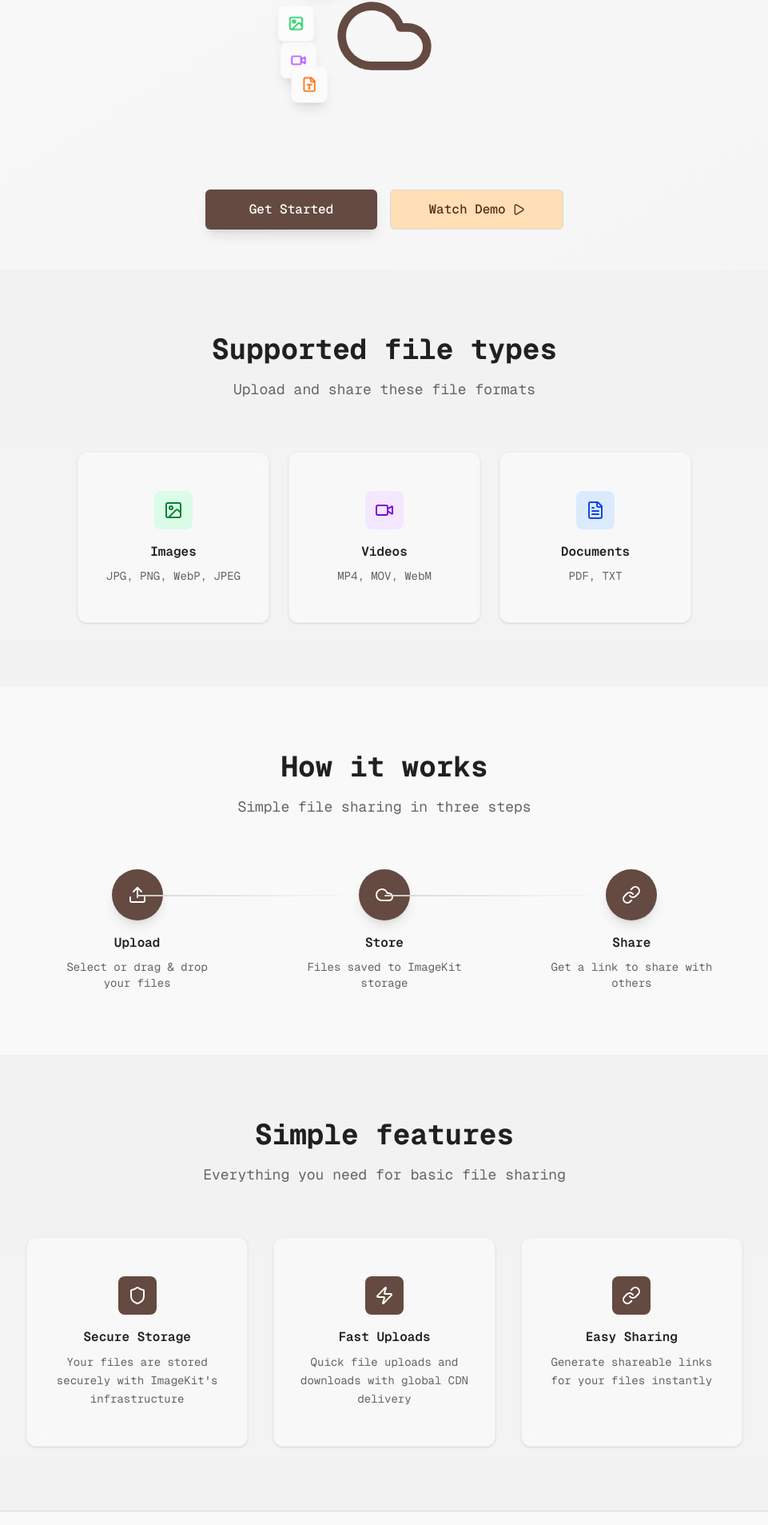
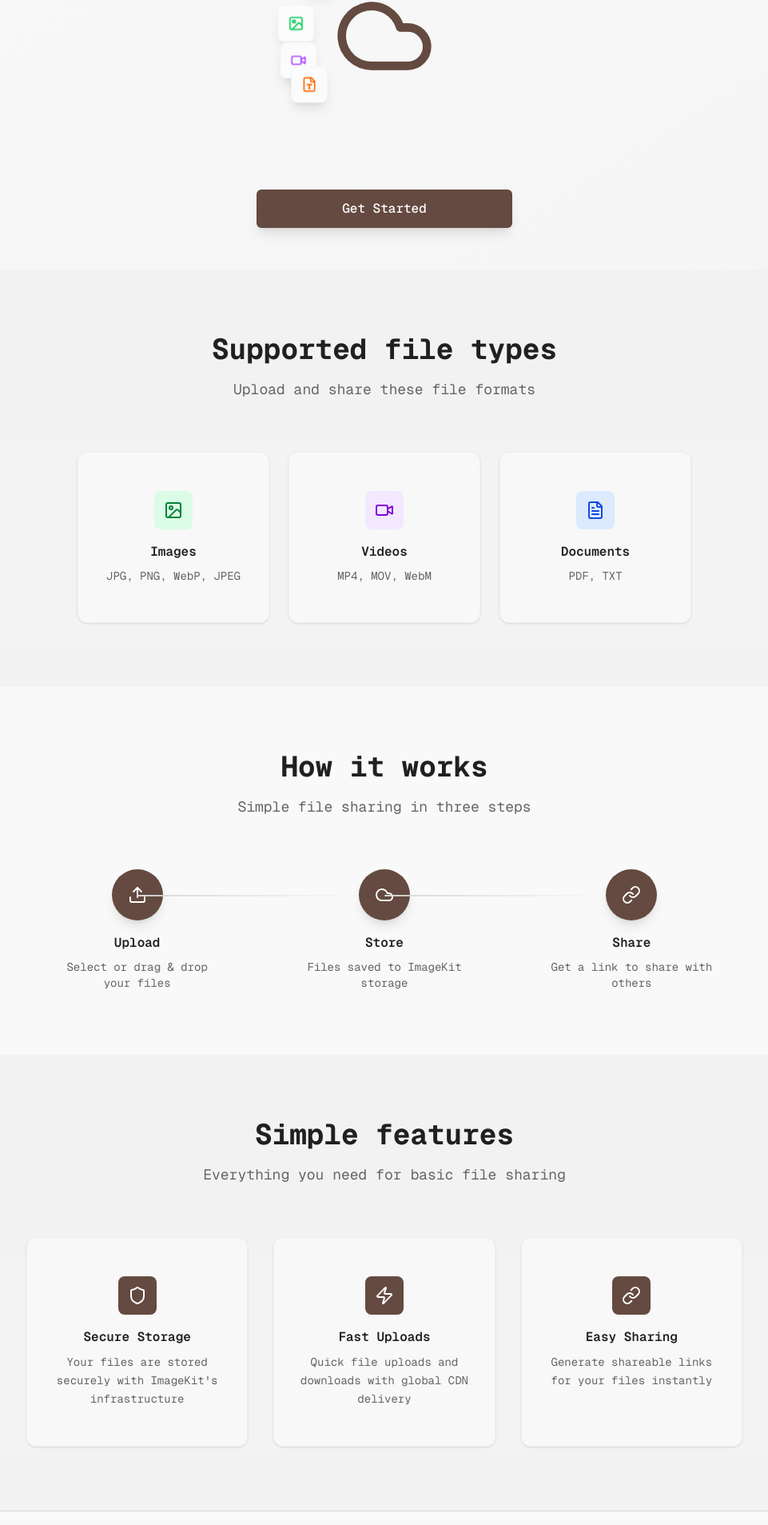
Before and after one commit to saharansameer/dropion, a Next.js app: page / in a window 1280 px wide. Shown: the part 463-2370 px from the top of the page at 80% size, without its empty margins (159-1120 px from the left). Built offline with nearby package versions, Linux system fonts and the light colour scheme.

Commit message:
chore: update README, favicon and hero section cta

```diff
--- a/components/Hero/hero-section.tsx
+++ b/components/Hero/hero-section.tsx
@@ -12,14 +12,11 @@ import {
   ImageIcon,
   Video,
   FileType,
-  Play,
 } from "lucide-react";
 import Link from "next/link";
 import Image from "next/image";
-import { getCurrentFullYear } from "@/lib/utils";
 
 export default function HeroSection() {
-
   const floatingFiles = [
     { icon: FileText, delay: 0, x: -20, y: -30, color: "text-blue-500" },
     { icon: ImageIcon, delay: 0.2, x: 20, y: -20, color: "text-green-500" },
@@ -142,9 +139,7 @@ export default function HeroSection() {
             </motion.div>
 
             {/* Animated File Upload Visual */}
-            <motion.div
-              className="w-full max-w-sm sm:max-w-md md:max-w-lg lg:max-w-xl h-48 sm:h-52 md:h-56 mx-auto mb-20 mt-5"
-            >
+            <motion.div className="w-full max-w-sm sm:max-w-md md:max-w-lg lg:max-w-xl h-48 sm:h-52 md:h-56 mx-auto mb-20 mt-5">
               <motion.div
                 className="w-full h-full relative"
                 whileHover={{ scale: 1.02 }}
@@ -204,7 +199,7 @@ export default function HeroSection() {
 
             {/* CTA Links */}
             <motion.div
-              className="flex flex-col sm:flex-row gap-4 w-full max-w-md mx-auto"
+              className="flex w-full max-w-xs mx-auto"
               initial={{ opacity: 0, y: 30 }}
               animate={{ opacity: 1, y: 0 }}
               transition={{ duration: 0.8, delay: 0.6 }}
@@ -214,14 +209,6 @@ export default function HeroSection() {
                 className="flex-1 inline-flex items-center justify-center px-6 py-3 bg-primary text-primary-foreground hover:bg-primary/90 rounded-md shadow-lg hover:shadow-xl transition-all duration-300 group font-medium"
               >
                 Get Started
-              </Link>
-              <Link
-                href="https://sameersaharan.com/demo/dropion"
-                target="_blank"
-                className="flex-1 inline-flex items-center justify-center px-6 py-3 bg-secondary text-secondary-foreground hover:bg-secondary/80 rounded-md border border-border transition-all duration-300 group font-medium"
-              >
-                Watch Demo
-                <Play className="w-4 h-4 ml-2 group-hover:scale-110 transition-transform" />
               </Link>
             </motion.div>
           </div>
@@ -374,11 +361,11 @@ export default function HeroSection() {
       <footer className="py-2 sm:py-4 border-t border-border bg-background antialiased">
         <div className="container px-4 md:px-6 max-w-6xl mx-auto">
           <div className="flex flex-col md:flex-row justify-between items-center">
-            <p className="text-sm text-muted-foreground font-sans">
-              &copy; {getCurrentFullYear()} Dropion. All Rights Reserved.
+            <p className="text-xs text-muted-foreground font-sans">
+              &copy; 2025 Dropion. All Rights Reserved.
             </p>
 
-            <div className="flex items-center space-x-1 text-sm text-muted-foreground font-sans">
+            <div className="flex items-center space-x-1 text-xs text-muted-foreground font-sans">
               <p>built by</p>
               <Link
                 href={"https://sameersaharan.com"}
--- a/components/common/PasswordInput.tsx
+++ b/components/common/PasswordInput.tsx
@@ -14,6 +14,7 @@ export function PasswordInput({ ...props }) {
         {...props}
       />
       <Button
+        type="button"
         className="cursor-pointer absolute right-2 top-1/2 -translate-y-1/2"
         variant={"link"}
         onClick={() => setShowPassword((prev) => !prev)}
```
Also changed, not shown: 2 other files (tests, documents, lock files or other folders).
